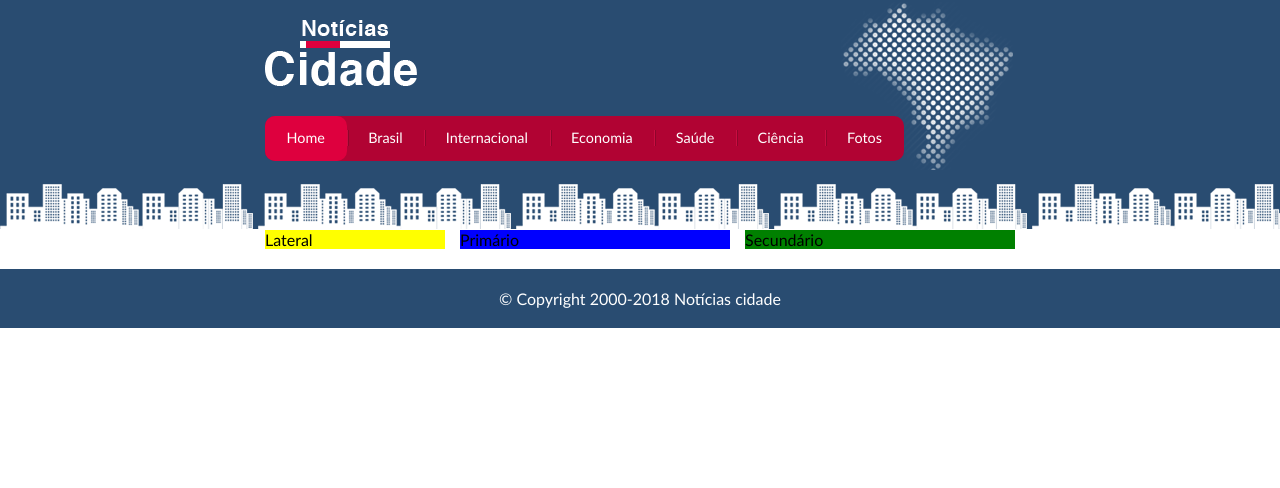
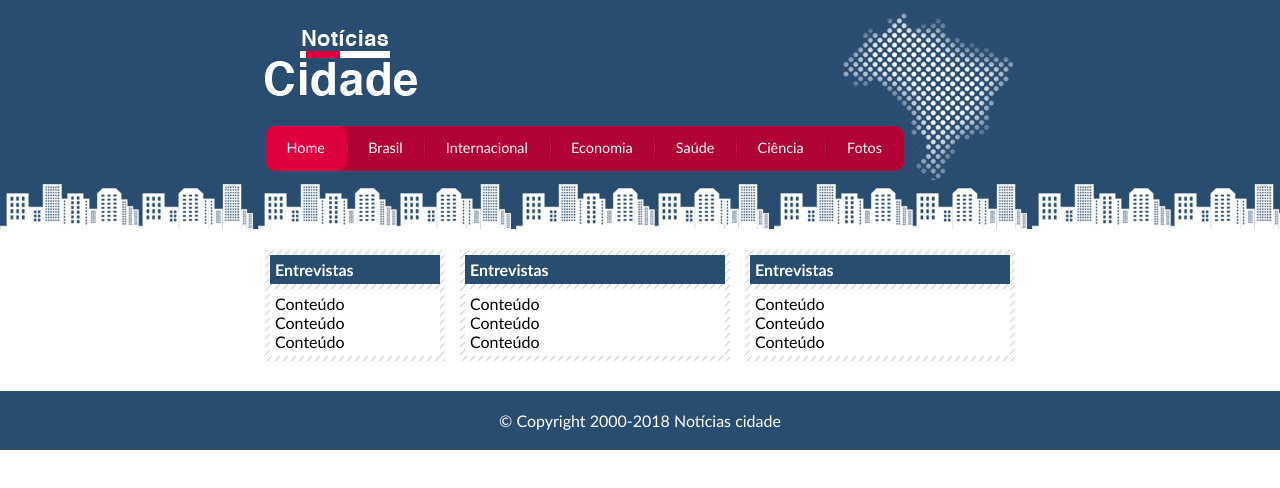
Before and after one commit to thalesxbrasileiro/noticias-cidade, a plain HTML site: page index.html in a window 1280 px wide. Drawn offline with Linux system fonts and the light colour scheme.

Commit message:
Adicionado as caixas das três colunas

```diff
--- a/css/estilo.css
+++ b/css/estilo.css
@@ -3,6 +3,7 @@
 * {
     margin: 0;
     padding: 0;
+    /*border: 1px solid;*/
 }
 
 body {
@@ -12,7 +13,7 @@ body {
 
 #container {
     width: 750px;
-    margin: 0 auto;
+    margin: 10px auto;
 }
 
 #topo {
@@ -87,24 +88,51 @@ body.fotos #navegacao a#fotos {
 }
 
 #primario {
-    background: blue;
     width: 270px;
     float: left;
-    margin: 0 0 20px 195px;
+    margin: 0px 0 20px 195px;
+}
+
+#duas-colunas #primario {
+    width: 555px;
+}
+
+#uma-coluna #primario {
+    width: 750px;
+    margin: 0 0 20px 0;
 }
 
 #secundario {
-    background: green;
     width: 270px;
     float: left;
-    margin: 0 0 20px 15px;
+    margin: 0px 0 20px 15px;
 }
 
 #lateral {
-    background: yellow;
     width: 180px;
     float: left;
-    margin: 0 0 20px -750px;
+    margin: 0px 0 20px -750px;
+}
+
+/* Caixa */
+
+.caixa {
+    background: #f3f3f3 url(../imagens/fundo-caixa.png);
+    margin: 10px 0;
+    padding: 5px;
+}
+
+h2 {
+    font-size: 1em;
+    background: #294c71;
+    color: #fff;
+    padding: 5px;
+}
+
+.caixa-conteudo {
+    background: #fff;
+    padding: 5px;
+    margin-top: 5px;
 }
 
 /* Rodapé */
--- a/index.html
+++ b/index.html
@@ -44,9 +44,45 @@
             <!-- Início conteúdo -->
             <div id="conteudo">
 
-                <div id="primario">Primário</div>
-                <div id="secundario">Secundário</div>
-                <div id="lateral">Lateral</div>
+                <div id="primario">
+                    <div class="caixa">
+                        <h2>Entrevistas</h2>
+
+                        <div class="caixa-conteudo">
+                            Conteúdo <br>
+                            Conteúdo <br>
+                            Conteúdo <br>
+                        </div>
+                    </div>
+                </div>
+
+                <div id="secundario">
+                    <div class="caixa">
+                        <h2>Entrevistas</h2>
+
+                        <div class="caixa-conteudo">
+                            Conteúdo <br>
+                            Conteúdo <br>
+                            Conteúdo <br>
+                        </div>
+                    </div>
+                </div>
+
+                <!-- Início lateral -->
+                <div id="lateral">
+
+                    <div class="caixa">
+                        <h2>Entrevistas</h2>
+
+                        <div class="caixa-conteudo">
+                            Conteúdo <br>
+                            Conteúdo <br>
+                            Conteúdo <br>
+                        </div>
+                    </div>
+
+                </div>
+                <!-- Início lateral -->
 
             </div>
             <!-- Fim conteúdo -->
@@ -54,11 +90,13 @@
         </div>
         <!-- Fim container -->
 
+        <!-- Início rodapé -->
         <div id="container-rodape" style="clear: both;">
             <div id="rodape">
                 &copy; Copyright 2000-2018 Notícias cidade
             </div>
         </div>
+        <!-- Fim rodapé -->
 
     </body>
 
```
